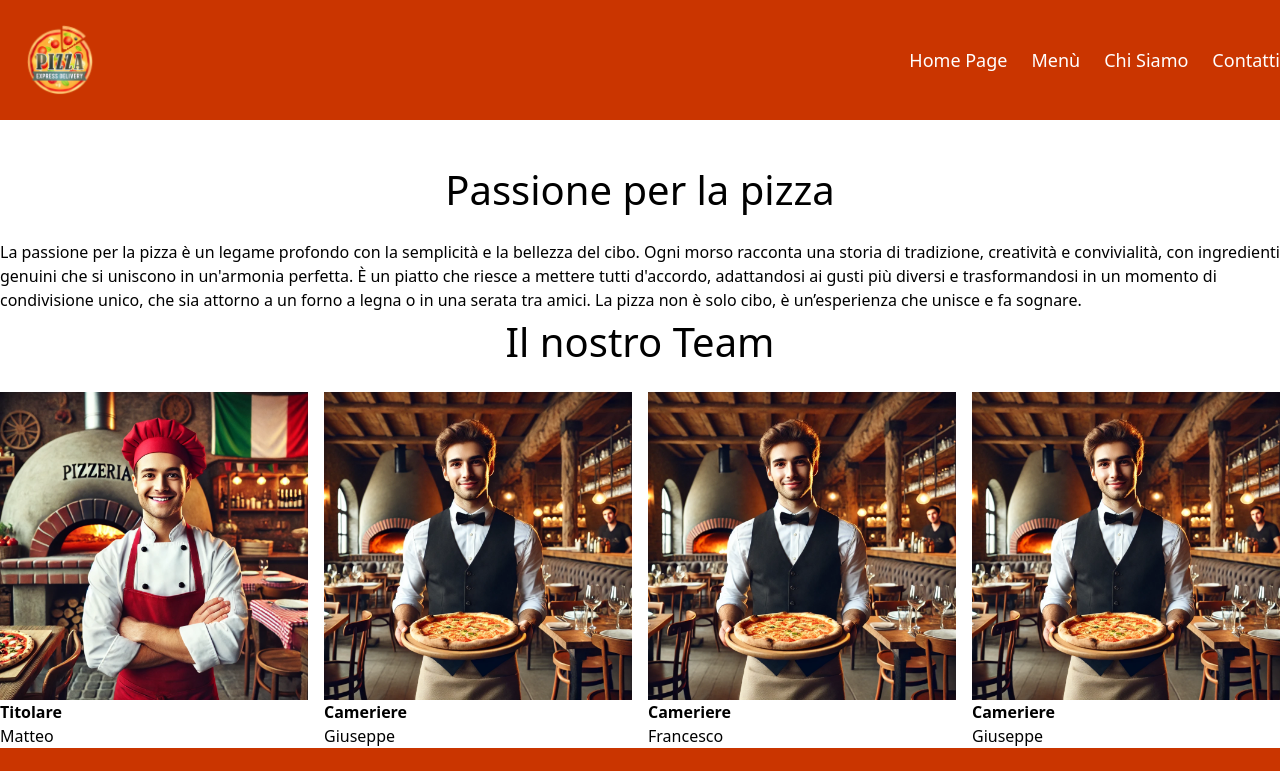
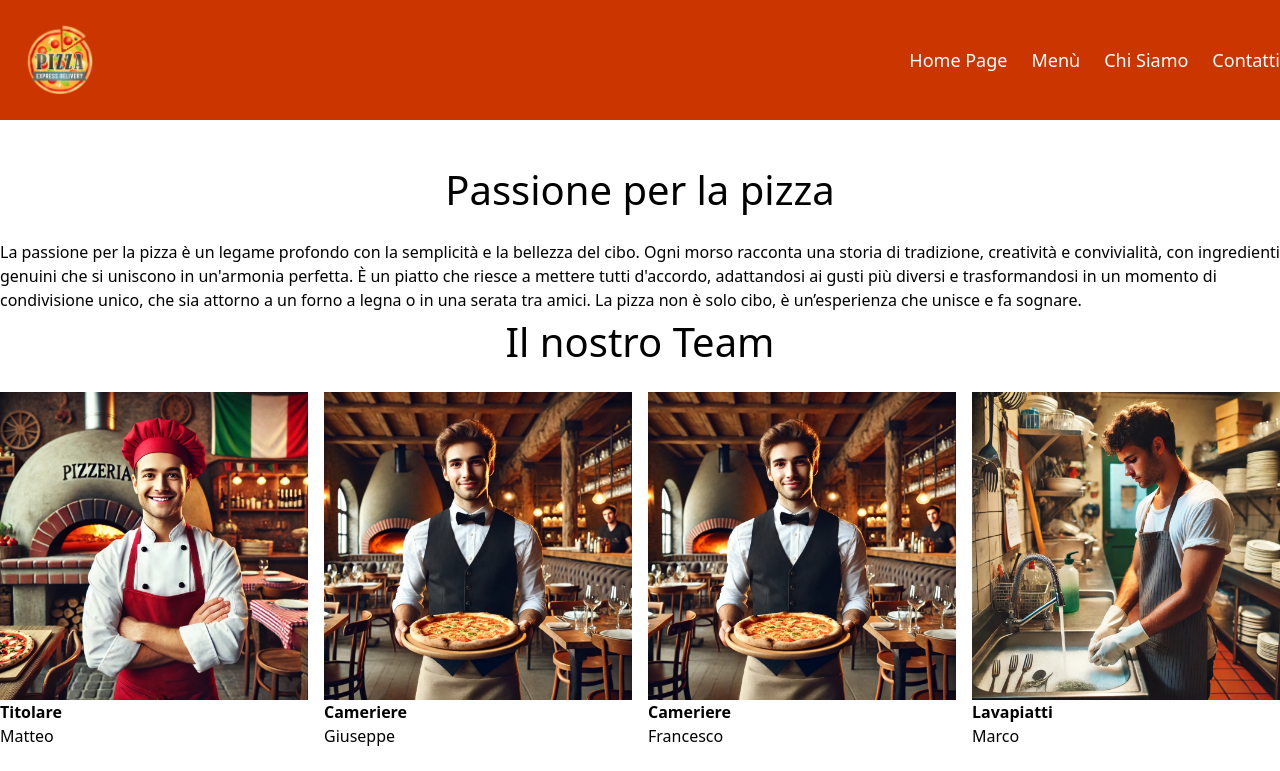
Before and after one commit to MatteoVentura7/react-router, a React (Vite) app: page /about-us in a window 1280 px wide. Shown: the top 771 px of the page. Built offline with nearby package versions, Linux system fonts and the light colour scheme.

Commit message:
add : img

```diff
--- a/src/index.css
+++ b/src/index.css
@@ -178,3 +178,7 @@ ABOUT US
   font-size: 40px;
   padding-bottom: 1.25rem;
 }
+
+.about-us {
+  padding-bottom: 1.875rem;
+}
--- a/src/pages/AboutUs.jsx
+++ b/src/pages/AboutUs.jsx
@@ -48,13 +48,13 @@ export default function AboutUs() {
             </div>
             <div>
               <img
-                src="public\img\DALL·E 2025-02-10 17.48.04 - A friendly waiter standing in a cozy, Italian-style pizzeria, holding a tray with a freshly baked pizza. The waiter is dressed in a crisp white shirt,.webp"
+                src="public\img\DALL·E 2025-02-10 18.00.12 - A hardworking dishwasher in the kitchen of a cozy Italian pizzeria, standing near a sink filled with soapy water and dishes. The dishwasher is wearing.webp"
                 alt=""
               />
               <h2>
-                <strong>Cameriere</strong>
+                <strong>Lavapiatti</strong>
               </h2>
-              <p>Giuseppe</p>
+              <p>Marco</p>
             </div>
           </div>
         </div>
```
Also changed, not shown: public/img/DALL·E 2025-02-10 18.00.12 - A hardworking dishwasher in the kitchen of a cozy Italian pizzeria, standing near a sink filled with soapy water and dishes. The dishwasher is wearing.webp (added).
